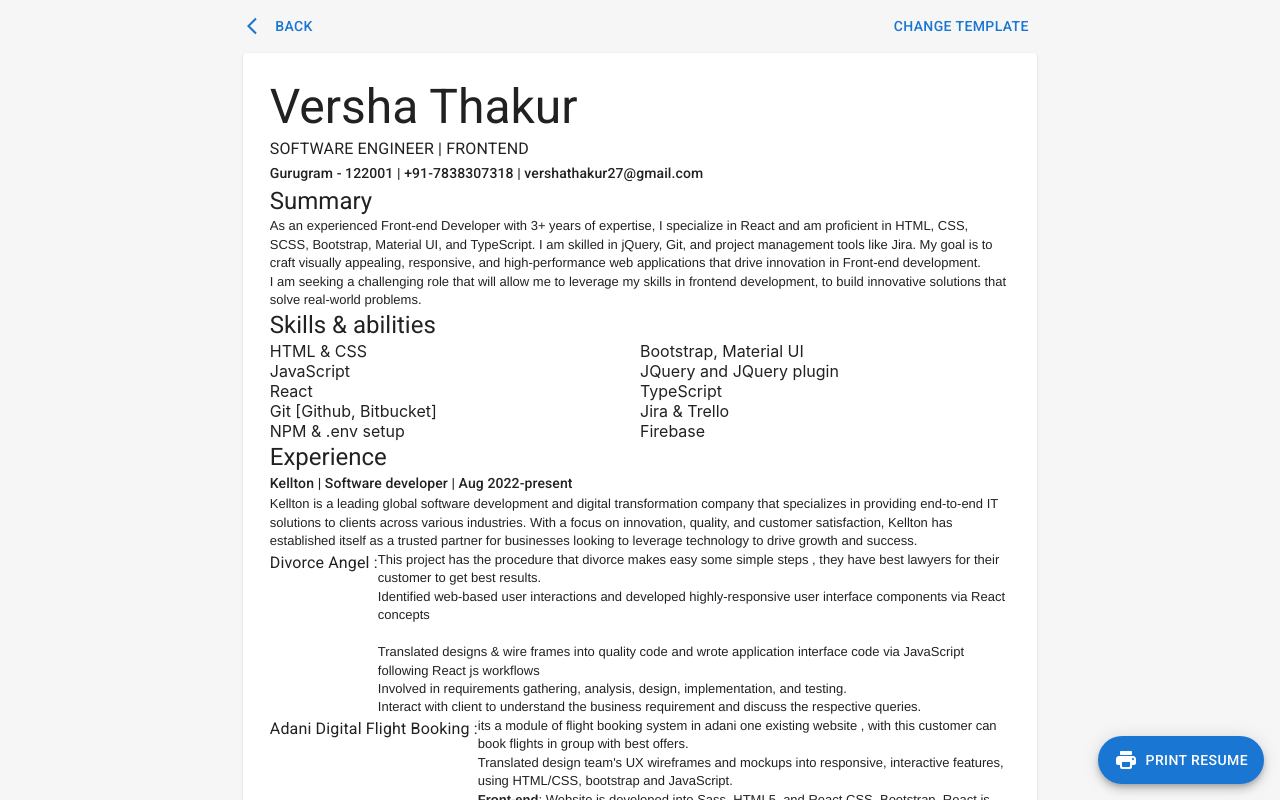
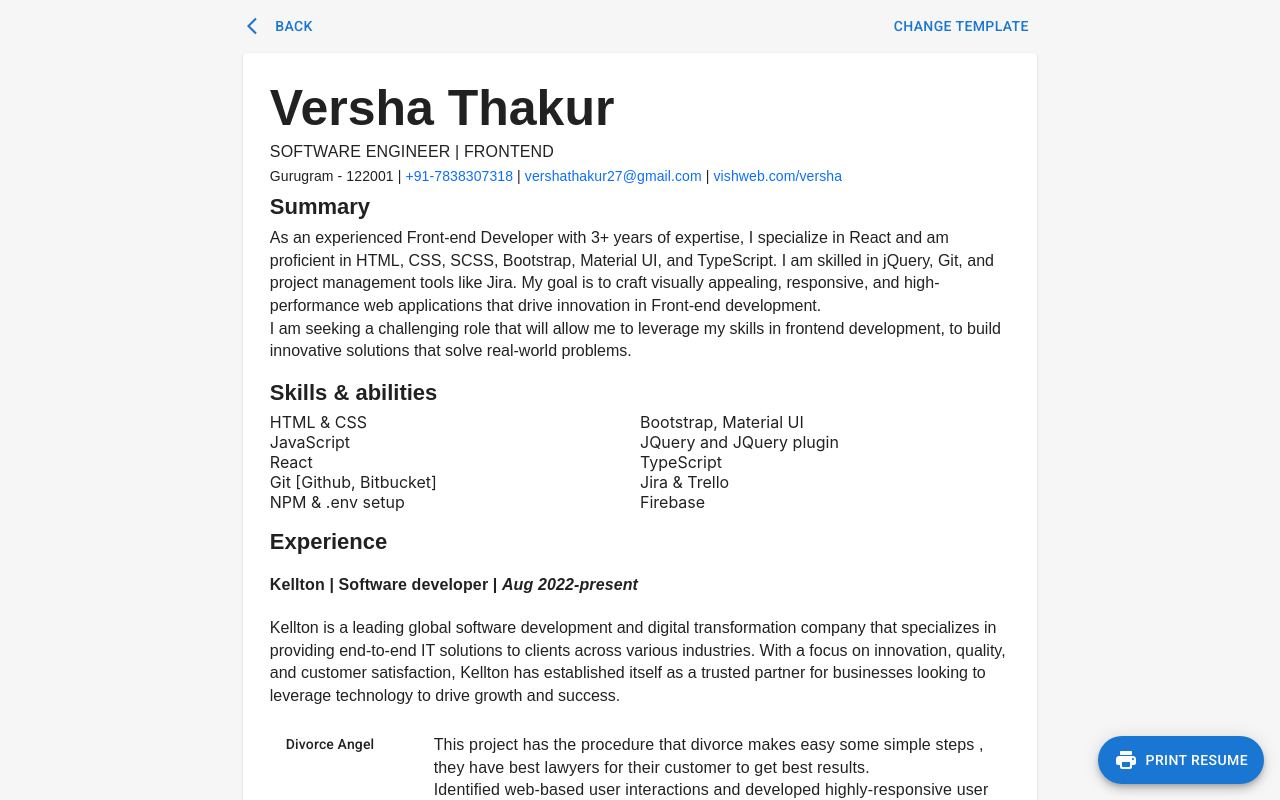
Before and after one commit to vishalsaini17/build-resume, a React (Create React App) app: page /1 in a window 1280 px wide. Both pictures are taken after a click on the button "CHANGE TEMPLATE". Shown: the top 800 px of the page. Built offline with nearby package versions, Linux system fonts and the light colour scheme.

Commit message:
2nd template update

```diff
--- a/src/App/component/organisms/SectionResumeATS /sectionResumeBasic.module.scss
+++ b/src/App/component/organisms/SectionResumeATS /sectionResumeBasic.module.scss
@@ -23,9 +23,18 @@
     text-align: center;
     padding-block: 2px;
     margin-bottom: 0.75rem;
+
   }
 
   .sectionContent {
     padding-inline: 15pt;
   }
 }
+.sectionATS{
+  padding-bottom: 10px;
+  .sectionTitle{
+    margin: 5px 0;
+    font-weight: 800;
+    font-size: 22px;
+  }
+}
--- a/src/App/component/templates/ResumeATS/index.tsx
+++ b/src/App/component/templates/ResumeATS/index.tsx
@@ -1,4 +1,4 @@
-import { Grid, Typography } from "@mui/material";
+import { Grid, Paper, Table, TableBody, TableCell, TableContainer, TableRow, Typography } from "@mui/material";
 import { resumeData } from "../../../../mockData/resumeType";
 import Editor from "../../molecule/Editor";
 import SectionResumeATS from "../../organisms/SectionResumeATS ";
@@ -6,28 +6,30 @@ import style from "./resumeAts.module.scss";
 
 type props = {
   resumeDetails: resumeData;
-};
+}
 
-const ResumeATS: React.FC<props> = ({ resumeDetails }) => {
+const ResumeATS: React.FC<props> = ({ resumeDetails  }) => {
   return (
     <div className={style.mainWrapper}>
       <header>
-        <Typography variant={"h3"} component={"h1"}>
+        <Typography className={style.name} variant={"h3"} component={"h1"}>
           {resumeDetails.name}
         </Typography>
         <Typography variant="subtitle1" component={"h3"}>
           {resumeDetails.designation}
         </Typography>
         <Typography variant="subtitle2" component={"h3"}>
-          {resumeDetails.address} | {resumeDetails.mobileNo} | {resumeDetails.email}
+          {resumeDetails.address} |
+           <a style={{textDecoration:"none" , color:"rgb(13, 110, 253)"}} href={`tel:${resumeDetails.mobileNo}`}> {resumeDetails.mobileNo} </a> | <a  style={{textDecoration:"none" ,  color:"rgb(13, 110, 253)"}} href={`mailto:${resumeDetails.email}`}> {resumeDetails.email} </a>
+           | <a target="_blank" style={{textDecoration:"none" , color:"rgb(13, 110, 253)"}} href={resumeDetails.website} rel="noreferrer"> {resumeDetails.website} </a>
         </Typography>
       </header>
 
-      <SectionResumeATS title= {resumeDetails.userBio.title}>
+      <SectionResumeATS  title= {resumeDetails.userBio.title}>
       <Editor value={resumeDetails.userBio.description} contentOnly />
       </SectionResumeATS>
 
-      <SectionResumeATS title="Skills & abilities">
+      <SectionResumeATS   title="Skills & abilities">
         {/* <Typography variant="h6" component={"h2"}>
           Skills & abilities
         </Typography> */}
@@ -48,17 +50,19 @@ const ResumeATS: React.FC<props> = ({ resumeDetails }) => {
         {resumeDetails.experience.map((company) => {
           return (
             <div>
-              <Typography variant="subtitle2" component={"h2"}>
-                {company.name} | {company.jobTitle} | {company.startAt}-{company.endAt}
+              <Typography className={style.companyInfo} variant="subtitle2" component={"h2"}>
+                {company.name} | {company.jobTitle} | <em> {company.startAt}-{company.endAt}</em>
               </Typography>
               {/* <Typography>
                 {company.summary}</Typography> */}
-                <Editor value={company.summary} contentOnly />
+                <div className={style.summaryInfo}>
+                <Editor  value={company.summary} contentOnly />
+                </div>
               {company.workInfo && (
                 <div>
-                  <Typography variant="subtitle1" component={"h4"}>
+                  <em className={`${style.companyInfo} ${style.workInfo}`}>
                     {company.workInfo.title}
-                  </Typography>
+                  </em>
                   {/* <Typography>{company.workInfo.description}</Typography> */}
                   <Editor value={company.workInfo.description} contentOnly />
                 </div>
@@ -68,19 +72,29 @@ const ResumeATS: React.FC<props> = ({ resumeDetails }) => {
                   {/* <Typography variant="subtitle1" component={"h4"}>
                     {company.achievements.achievementsTitle}
                   </Typography> */}
-                  {company.achievements.list.map((achievement) => {
-                    return (
-                      <Grid container>
-                        <Grid item xs="auto">
-                          <Typography component={"strong"}>{achievement.title} :</Typography>
-                        </Grid>
-                        <Grid item xs>
-                          {/* <Typography>{achievement.description}</Typography> */}
-                          <Editor value={achievement.description} contentOnly />
-                        </Grid>
-                      </Grid>
-                    );
-                  })}
+                      <div>
+                       <TableContainer component={Paper} sx={{ padding: "0", boxShadow: "none" }}>
+                        <Table sx={{ minWidth: 700 }} aria-label="customized table">
+                          <TableBody>
+                            {company.achievements?.list.map((achievement) => (
+                              <TableRow key={achievement.title} sx={{ "&:last-child td, &:last-child th": {border:0 } }}>
+                                <TableCell
+                                  component="th"
+                                  scope="achievement"
+                                  sx={{ fontWeight: "500", verticalAlign: "top" , paddingBottom:"0" , borderBottom:"0"}}
+                                >
+                                  {achievement.title}
+                                </TableCell>
+                                <TableCell align="right">
+                                  <Editor value={achievement.description} contentOnly />
+                                </TableCell>
+                              </TableRow>
+                            ))}
+                          </TableBody>
+                        </Table>
+                      </TableContainer>
+                    </div>
+
                 </div>
               )}
             </div>
@@ -95,7 +109,7 @@ const ResumeATS: React.FC<props> = ({ resumeDetails }) => {
         {resumeDetails.educations.map((education) => {
           return (
             <div>
-              <Typography variant="h6">
+              <Typography className={style.companyInfo} variant="h6">
                 {education.instituteName}, {education.courseName}
               </Typography>
             </div>
--- a/src/App/component/templates/ResumeATS/resumeAts.module.scss
+++ b/src/App/component/templates/ResumeATS/resumeAts.module.scss
@@ -1,3 +1,27 @@
 .mainWrapper{
+  p , h1, h2 , h3, h4, h5 ,h6{
+    font-family:'Arial Narrow Bold', sans-serif;
+  }
+  p{
+   font-size:16px;
+  }
 
+  .name{
+    font-size: 50px;
+    font-weight: bold;
+  }
+  .titleSummary{
+    font-weight: bold;
+  }
+  .companyInfo{
+    font-size: 16px;
+    font-weight: bold;
+    padding: 10px 0;
+  }
+  .summaryInfo{
+    padding: 10px 0;
+  }
+  .workInfo{
+    padding-top: 10px;
+  }
 }
--- a/src/mockData/resumeType.ts
+++ b/src/mockData/resumeType.ts
@@ -46,6 +46,7 @@ export type resumeData = {
   designation: string;
   mobileNo: string;
   email: string;
+  website:string;
   address: string;
   userBio: UserBio;
   skilSet: Skill[];
--- a/src/mockData/vershaResumeData.ts
+++ b/src/mockData/vershaResumeData.ts
@@ -5,6 +5,7 @@ export const resumeInfo2: resumeData = {
   designation: "SOFTWARE ENGINEER | FRONTEND",
   mobileNo: "+91-7838307318",
   email: `vershathakur27@gmail.com`,
+  website:`vishweb.com/versha`,
   address: "Gurugram - 122001",
   userBio: {
     title: "Summary",
@@ -69,7 +70,6 @@ export const resumeInfo2: resumeData = {
           {
             title: "Divorce Angel",
             description: `
-
               <p>This project has the procedure that divorce makes easy some simple steps , they have best lawyers for their customer to get best
               results.</p>
               <p> Identified web-based user interactions and developed highly-responsive user interface components via React concepts <p>
@@ -113,7 +113,8 @@ export const resumeInfo2: resumeData = {
       startAt: "Feb 2021",
       endAt: "Jan 2022",
       location: "Delhi",
-      summary: `<p> .<p>`,
+      summary: `<p> The Global Excellence Group (GEG) with its headquarter in New Delhi incorporates diversified group companies pursuing business objectives independently.
+      <p>`,
       achievements: {
         achievementsTitle: "Projects",
         list: [
--- a/src/mockData/vishalResumeData.ts
+++ b/src/mockData/vishalResumeData.ts
@@ -5,6 +5,7 @@ export const resumeInfo: resumeData = {
   designation: "SR. SOFTWARE ENGINEER | FRONTEND",
   mobileNo: "+91-8467849784",
   email: `vsaini17@hotmail.com`,
+  website:`vishal.web/vishal`,
   address: "Gurugram - 122001",
   userBio: {
     title: "Summary",
@@ -143,7 +144,10 @@ export const resumeInfo: resumeData = {
       workInfo: {
         title: "Role and Responsibilities",
         description: `
-          <p>Z1 Tech is a new age digital media company that strives to innovate digital marketing, advertising and distribution channels.</p>
+          <p>During my tenure at Z1-Media, most of the time I worked in Admin portal which used to be a
+          multipurpose portal, Like the same Superadmin control, Admin used to manage client and Client
+          also check their status, earning and config according to need. Also worked on their custom
+          Advertisement Library build on core Javascript. </p>
           <p><strong>Front-end</strong>: React.js, TypeScript, GraphQL, Context API, ThemeUI, SCSS.</p>
         `
       }
```
